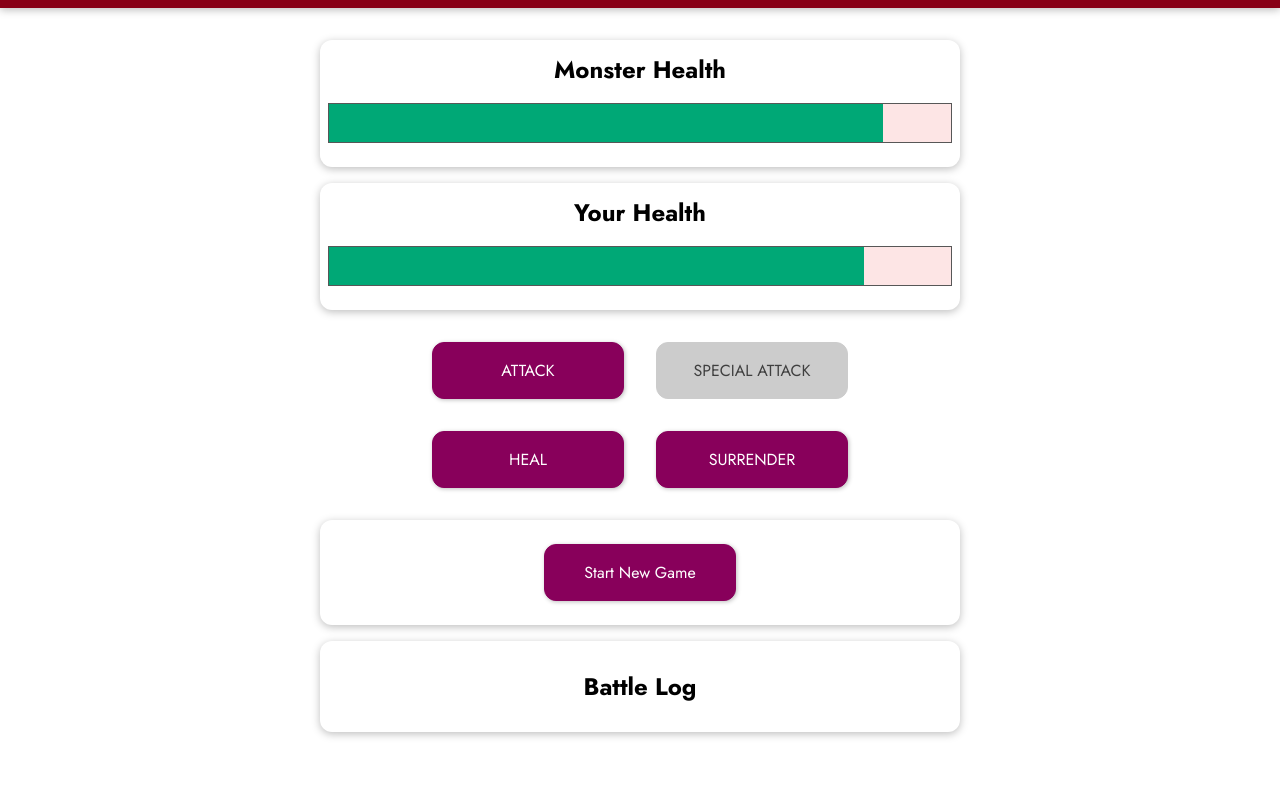
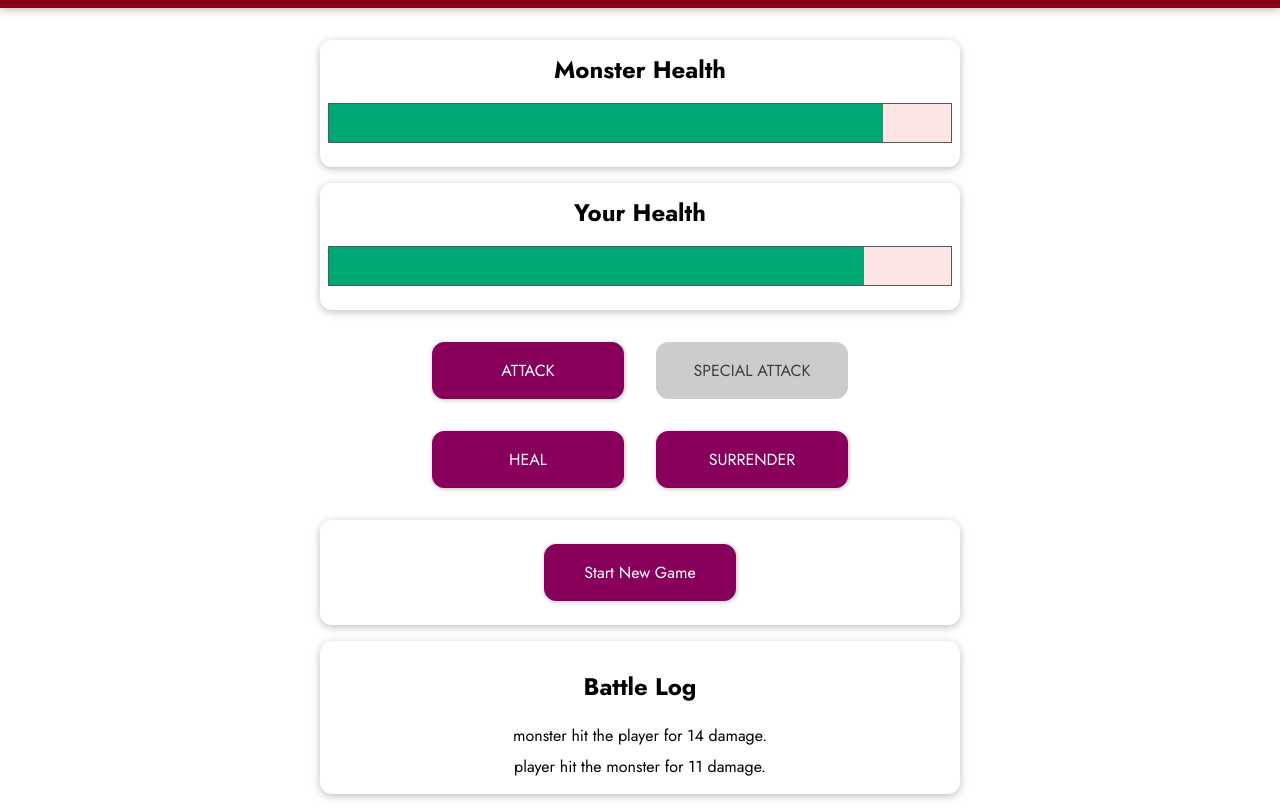
Before and after one commit to DevAffan/Monster-Slayer-Game, a plain HTML site: page index.html in a window 1280 px wide. Both pictures are taken after a click on the button "ATTACK". Shown: the part 97-907 px from the top of the page. Before the commit the page ends 845 px from the top, so only its background shows below. Drawn offline with nearby package versions, Linux system fonts and the light colour scheme.

Commit message:
Log Messages  Added

```diff
--- a/app.js
+++ b/app.js
@@ -9,6 +9,7 @@ const app = Vue.createApp({
             monsterHealth: 100,
             currentRound: 0,
             winner: null,
+            logMessages: [],
         }
     },
 
@@ -67,6 +68,8 @@ const app = Vue.createApp({
                 this.monsterHealth -= damage;
                 this.attackPlayer();
             }
+            this.addLogMesssages('player', 'hit the monster for ', damage + ' damage.');
+
         },
 
         attackPlayer() {
@@ -76,12 +79,16 @@ const app = Vue.createApp({
             } else {
             this.playerHealth -= damage;
             }
+            this.addLogMesssages('monster', 'hit the player for ', damage + ' damage.');
         },
 
         specialAttack() {
             this.currentRound++;
-            this.monsterHealth -= getRandomValue(10, 25);
+            const damage = getRandomValue(10, 25);
+            this.monsterHealth -= damage;
             this.attackPlayer();
+            this.addLogMesssages('player', 'use Special attack of ', damage + ' damage.');
+
         },
 
         healPlayer() {
@@ -94,8 +101,8 @@ const app = Vue.createApp({
             else{
                 this.playerHealth += heal;
                 this.attackPlayer() ;
-
             }
+            this.addLogMesssages('player', 'heal for ', heal);
         },
 
         healMonster() {
@@ -106,6 +113,7 @@ const app = Vue.createApp({
             else{
                 this.monsterHealth += heal;
             }
+            this.addLogMesssages('monster', 'heal for ', heal);
         },
 
         giveUp() {
@@ -118,6 +126,15 @@ const app = Vue.createApp({
             this.monsterHealth = 100;
             this.winner = null;
             this.currentRound= 0;
+            this.logMessages= [];
+
+        },
+        addLogMesssages(who , what , value) {
+            this.logMessages.push({
+                 actionBy: who,
+                 actionType: what,
+                 actionValue: value,
+            });
         },
 
     }
--- a/index.html
+++ b/index.html
@@ -51,7 +51,9 @@
       </section>
       <section id="log" class="container">
         <h2>Battle Log</h2>
-        <ul></ul>
+        <ul>
+          <li v-for="Message in logMessages">{{Message.actionBy}} {{Message.actionType}} {{Message.actionValue}}</li>
+        </ul>
       </section>
     </div>
   </body>
```
